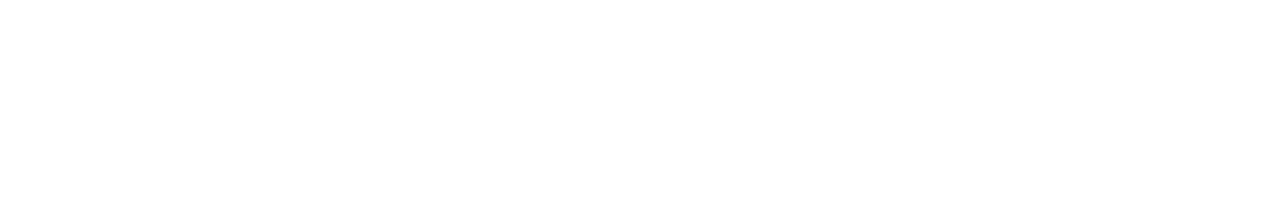
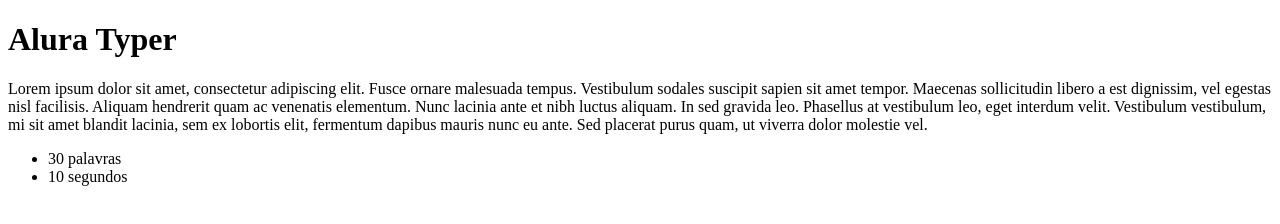
Before and after one commit to vlabson/proj_jquery, a plain HTML site: page public/principal.html in a window 1280 px wide. Drawn offline with Linux system fonts and the light colour scheme.

Commit message:
incluindo ao projeto main.js e vinculando ao index.html

```diff
--- /dev/null
+++ b/public/js/main.js
@@ -0,0 +1,2 @@
+var frase = $(".frase");
+console.log(frase);
--- a/public/principal.html
+++ b/public/principal.html
@@ -1,10 +1,27 @@
 <!DOCTYPE html>
 <html lang="pt-br">
+
 <head>
     <meta charset="UTF-8">
     <title>Alura Typer</title>
 </head>
+
 <body>
-    <!-- Seja bem vindo ao curso de jQuery :) -->
+    <h1>Alura Typer</h1>
+    <p class="frase">Lorem ipsum dolor sit amet, consectetur adipiscing elit. Fusce ornare malesuada tempus. Vestibulum
+        sodales suscipit sapien sit amet tempor. Maecenas sollicitudin libero a est dignissim, vel egestas nisl
+        facilisis. Aliquam hendrerit quam ac venenatis elementum. Nunc lacinia ante et nibh luctus aliquam. In sed
+        gravida leo. Phasellus at vestibulum leo, eget interdum velit. Vestibulum vestibulum, mi sit amet blandit
+        lacinia, sem ex lobortis elit, fermentum dapibus mauris nunc eu ante. Sed placerat purus quam, ut viverra dolor
+        molestie vel.</p>
+
+    <ul class="informacoes">
+        <li>30 palavras</li>
+        <li>10 segundos</li>
+    </ul>
+
+    <script src="./js/jquery.js"></script>
+    <script src="./js/main.js"></script>
 </body>
+
 </html>
```
